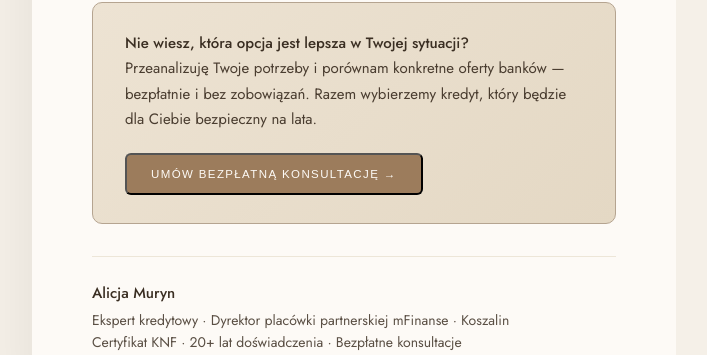
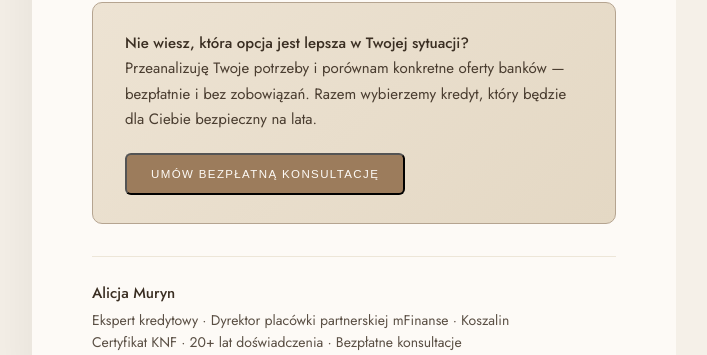
Before and after one commit to sathell/Ala, a PHP site: page /komentarze/stala-vs-zmienna-stopa in a window 1280 px wide. Shown: the part 4161-4516 px from the top of the page, without its empty margins (96-803 px from the left). Run offline with PHP 8.4, Linux system fonts and the light colour scheme.

Commit message:
local to test

```diff
--- a/komentarze/jak-poprawic-zdolnosc-kredytowa/index.php
+++ b/komentarze/jak-poprawic-zdolnosc-kredytowa/index.php
@@ -241,7 +241,7 @@
                             <strong>Nie wiesz, jaka jest Twoja zdolność kredytowa i co możesz zrobić, żeby ją poprawić?</strong><br>
                             Zadzwoń lub napisz — wspólnie przejdziemy przez Twoją sytuację krok po kroku. Analiza jest bezpłatna, a rozmowa do niczego nie zobowiązuje.
                         </p>
-                        <button class="article-cta-link" onclick="openKonsultacjaModal()">Umów bezpłatną konsultację →</button>
+                        <button class="article-cta-link" onclick="openKonsultacjaModal()">Umów bezpłatną konsultację</button>
                     </div>
 
                     <!-- Stopka autora -->
--- a/komentarze/kredyt-hipoteczny-krok-po-kroku/index.php
+++ b/komentarze/kredyt-hipoteczny-krok-po-kroku/index.php
@@ -255,7 +255,7 @@
                             <strong>Chcesz przejść przez ten proces spokojnie i bez zbędnych błędów?</strong><br>
                             Umów się na bezpłatną konsultację — razem ustalimy od czego zacząć, co poprawić i jak wybrać najlepszą ofertę dla Twojej sytuacji.
                         </p>
-                        <button class="article-cta-link" onclick="openKonsultacjaModal()">Umów bezpłatną konsultację →</button>
+                        <button class="article-cta-link" onclick="openKonsultacjaModal()">Umów bezpłatną konsultację</button>
                     </div>
 
                     <!-- Stopka autora -->
--- a/komentarze/nadplata-kredytu-hipotecznego/index.php
+++ b/komentarze/nadplata-kredytu-hipotecznego/index.php
@@ -258,7 +258,7 @@
                             <strong>Chcesz wiedzieć, ile możesz zaoszczędzić na swoim kredycie i jaka strategia nadpłat będzie dla Ciebie najlepsza?</strong><br>
                             Przejrzę Twoją umowę, policzę warianty i powiem wprost, co opłaca się bardziej w Twojej konkretnej sytuacji. Konsultacja jest bezpłatna.
                         </p>
-                        <button class="article-cta-link" onclick="openKonsultacjaModal()">Umów bezpłatną konsultację →</button>
+                        <button class="article-cta-link" onclick="openKonsultacjaModal()">Umów bezpłatną konsultację</button>
                     </div>
 
                     <!-- Stopka autora -->
--- a/komentarze/refinansowanie-kredytu-hipotecznego/index.php
+++ b/komentarze/refinansowanie-kredytu-hipotecznego/index.php
@@ -326,7 +326,7 @@
               Przeanalizuję Twoją umowę, porównam aktualne oferty i powiem wprost — czy refinansowanie Ci się opłaca i o
               ile możesz obniżyć ratę. Analiza jest bezpłatna.
             </p>
-            <button class="article-cta-link" onclick="openKonsultacjaModal()">Umów bezpłatną konsultację →</button>
+            <button class="article-cta-link" onclick="openKonsultacjaModal()">Umów bezpłatną konsultację</button>
           </div>
 
           <!-- Stopka autora -->
--- a/komentarze/rodzinny-kredyt-mieszkaniowy/index.php
+++ b/komentarze/rodzinny-kredyt-mieszkaniowy/index.php
@@ -258,7 +258,7 @@
                             <strong>Chcesz sprawdzić, czy możesz kupić mieszkanie bez wkładu własnego?</strong><br>
                             Umów się na bezpłatną konsultację — przeanalizuję Twoją zdolność kredytową, sprawdzę dostępne oferty i powiem wprost, czy Rodzinny Kredyt Mieszkaniowy jest dla Ciebie realną opcją.
                         </p>
-                        <button class="article-cta-link" onclick="openKonsultacjaModal()">Umów bezpłatną konsultację →</button>
+                        <button class="article-cta-link" onclick="openKonsultacjaModal()">Umów bezpłatną konsultację</button>
                     </div>
 
                     <!-- Stopka autora -->
--- a/komentarze/stala-vs-zmienna-stopa/index.php
+++ b/komentarze/stala-vs-zmienna-stopa/index.php
@@ -287,7 +287,7 @@
                             <strong>Nie wiesz, która opcja jest lepsza w Twojej sytuacji?</strong><br>
                             Przeanalizuję Twoje potrzeby i porównam konkretne oferty banków — bezpłatnie i bez zobowiązań. Razem wybierzemy kredyt, który będzie dla Ciebie bezpieczny na lata.
                         </p>
-                        <button class="article-cta-link" onclick="openKonsultacjaModal()">Umów bezpłatną konsultację →</button>
+                        <button class="article-cta-link" onclick="openKonsultacjaModal()">Umów bezpłatną konsultację</button>
                     </div>
 
                     <!-- Stopka autora -->
```
